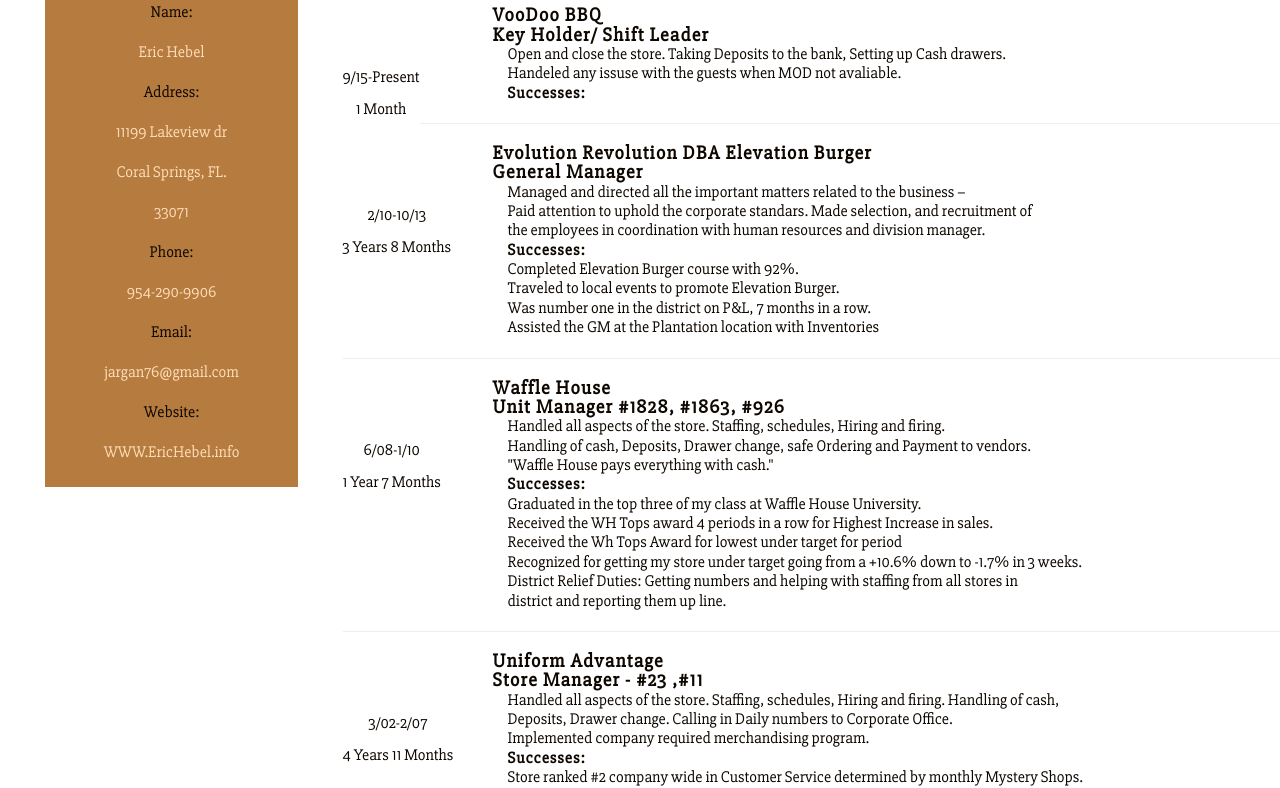
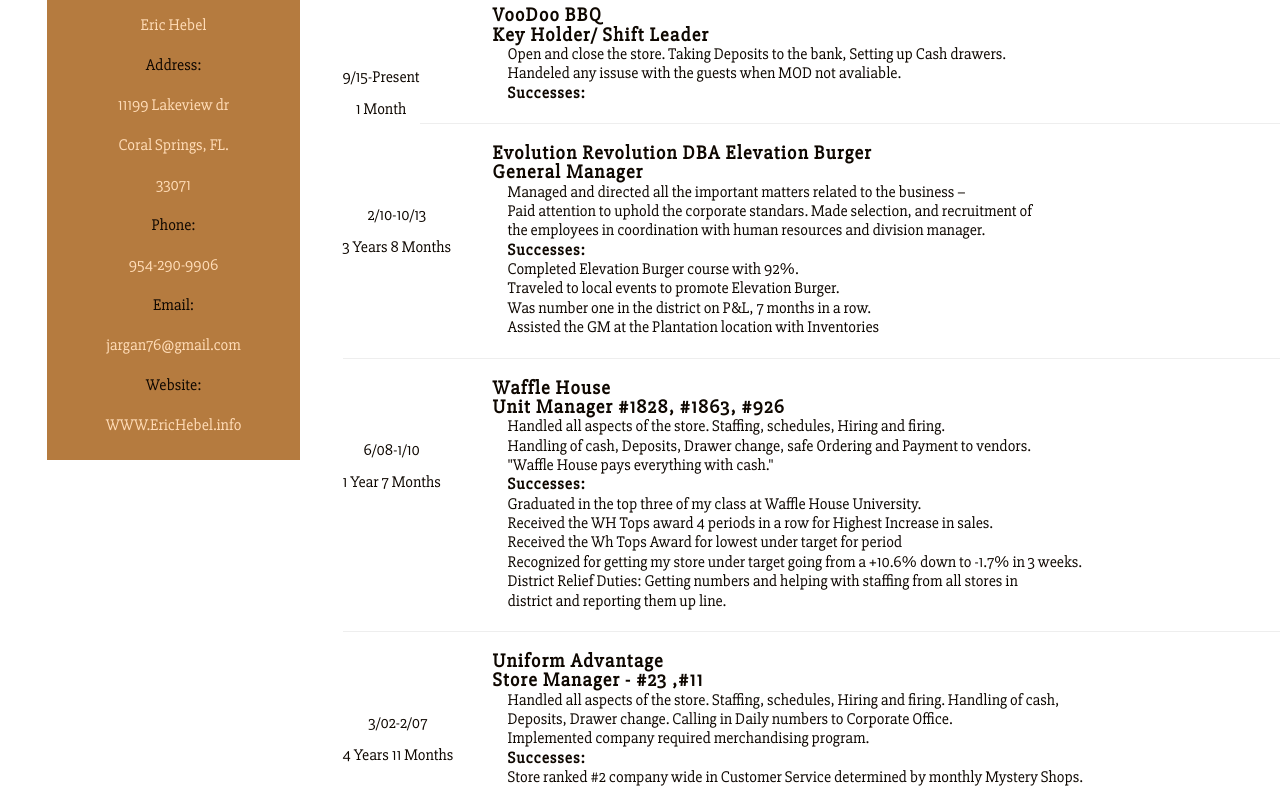
Before and after one commit to Jargan76/Eric_Hebel, a plain HTML site: page index.html in a window 1280 px wide. Shown: the part 165-953 px from the top of the page. Drawn offline with nearby package versions, Linux system fonts and the light colour scheme; a script that the page names is missing.

Commit message:
Update main.css
Minor changes

```diff
--- a/css/main.css
+++ b/css/main.css
@@ -115,8 +115,8 @@ footer {
     color:#FFDCB7;
 }
 #profile {
-    margin-left: 30px;
-    margin-top: 75px;
+    margin-left: 2em;
+    margin-top: 3em;
     width: 253px;
     height: auto;
     padding-top: 20px;
```
